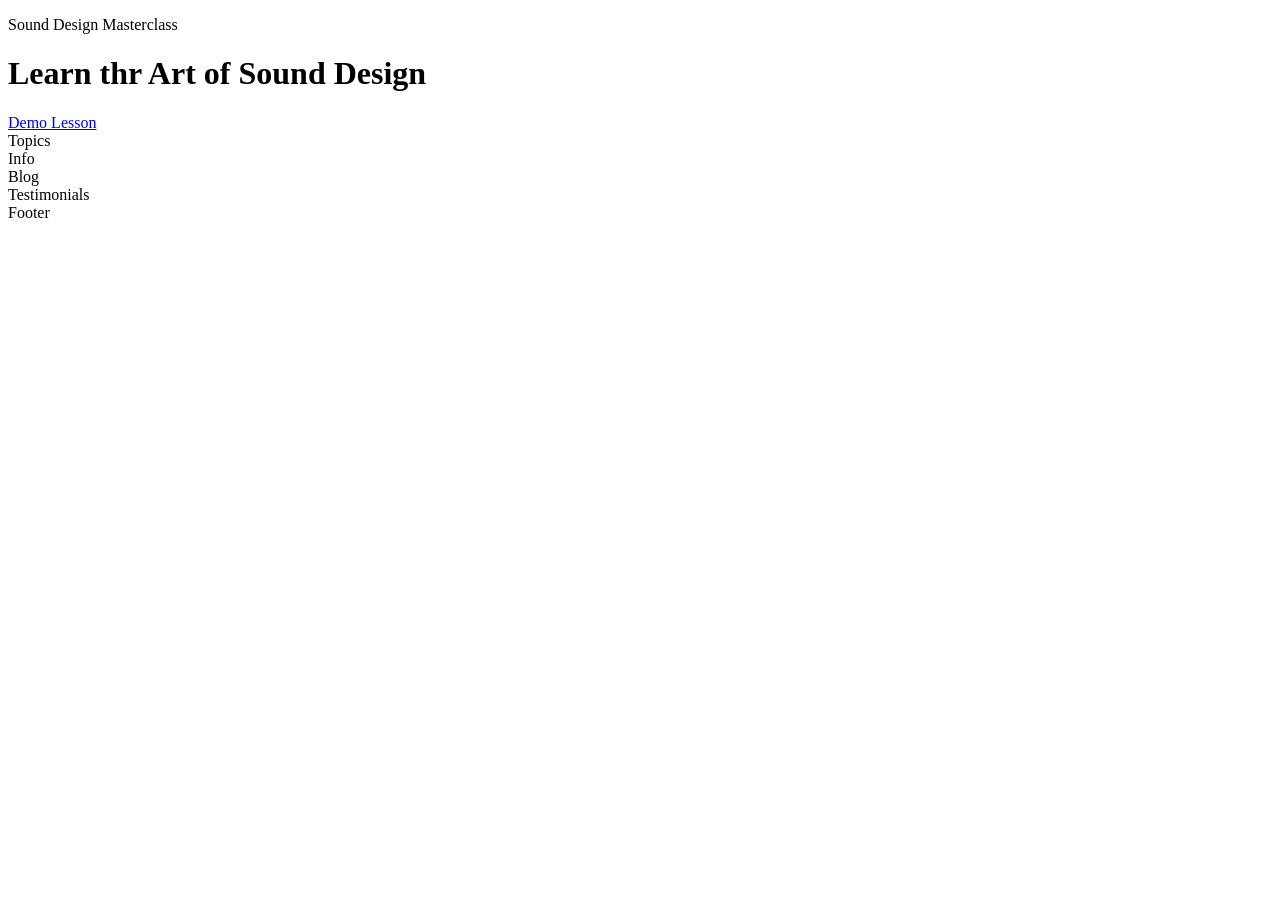
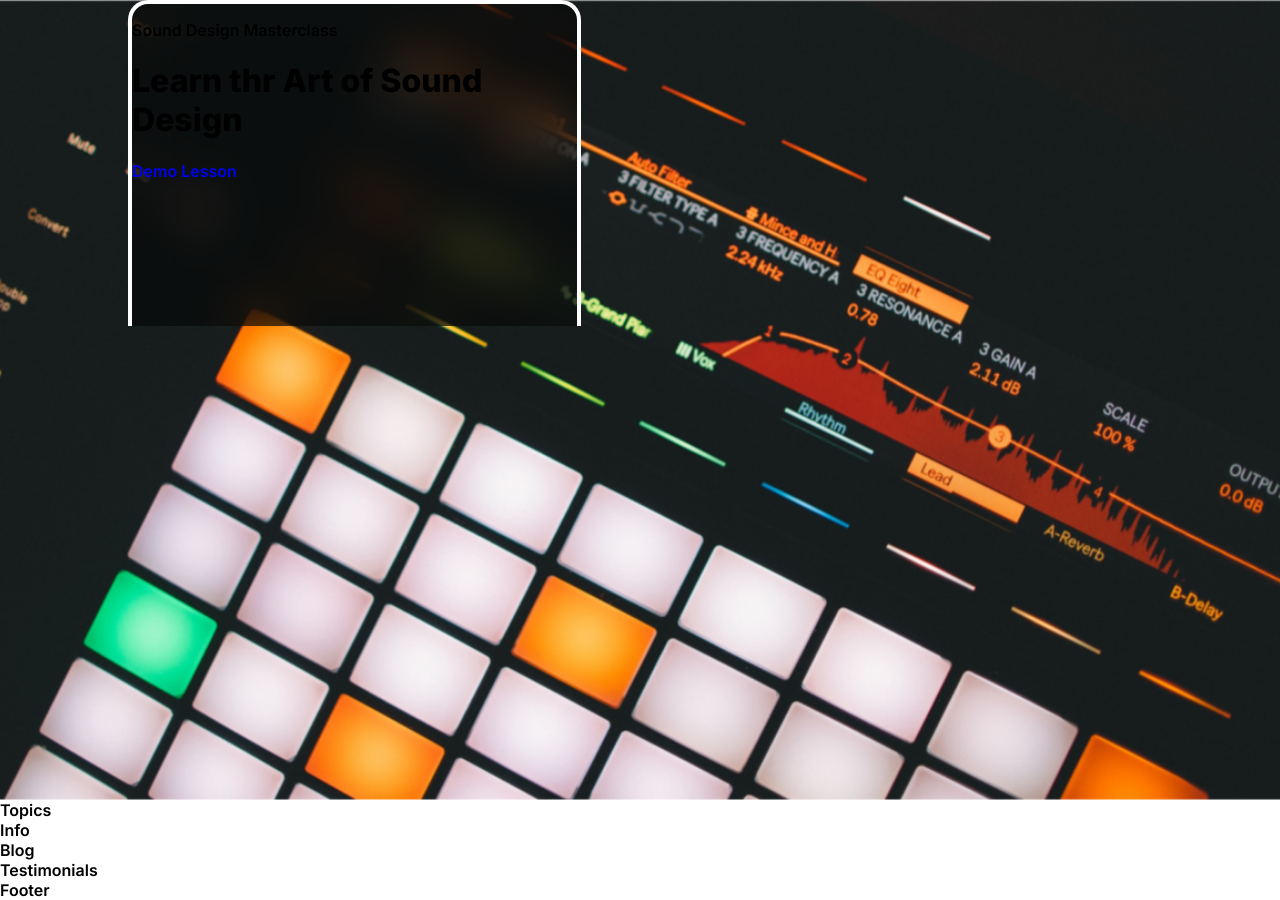
Before and after one commit to Lanreomotosho/responsive-website, a React (Vite) app in the folder front-end/: page / in a window 1280 px wide. Before the commit the page ends 800 px from the top, so only its background shows below. Built offline with nearby package versions, Linux system fonts and the light colour scheme.

Commit message:
dirst commit

```diff
--- a/front-end/src/components/Header/Header.css
+++ b/front-end/src/components/Header/Header.css
@@ -0,0 +1,23 @@
+header {
+    min-height: 100vh;
+    background: url("../../assets/backgroung.png");
+    background-size: cover;
+    background-position: center;
+}
+
+header .wrapper {
+    position: relative;
+    height: 100;
+}
+
+header .cta {
+    width: 453px;
+    height: 326px;
+    flex-shrink: 0;
+    border-radius: 20px 20px 0px 0px;
+border-top: 4px solid #FFF;
+border-right: 4px solid #FFF;
+border-left: 4px solid #FFF;
+background: rgba(0, 0, 0, 0.50);
+backdrop-filter: blur(25px);
+}
--- a/front-end/src/components/Header/Header.jsx
+++ b/front-end/src/components/Header/Header.jsx
@@ -5,11 +5,13 @@ const Header = () => {
   return (
     <header>
         <div className='wrapper'>
+          <div className='cta'>
             <p className='course-name'>Sound Design Masterclass</p>
             <h1>Learn thr Art of Sound Design</h1>
             <a href='#' className='#demo-btn'>
                 Demo Lesson
             </a>
+            </div>
         </div>
     </header>
   );
--- a/front-end/src/index.css
+++ b/front-end/src/index.css
@@ -12,5 +12,15 @@
 }
 
 body {
-    /* margin:  */
+    margin:  0;
+    font-family: "Inter", sans-serif;
 }
+
+.wrapper {
+    max-width: 1024px;
+    margin: 0 auto;
+}
+
+a {
+    text-decoration: none;
+}
```
Also changed, not shown: front-end/src/assets/backgroung.png (renamed from front-end/src/assets/Rectangle 8.png), 1 other file (tests, documents, lock files or other folders).
